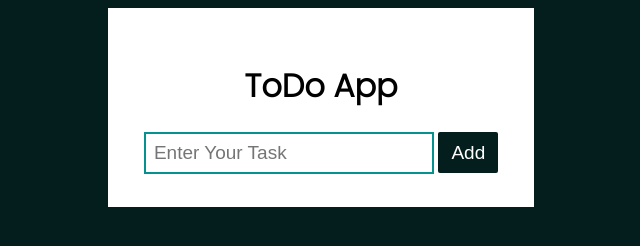
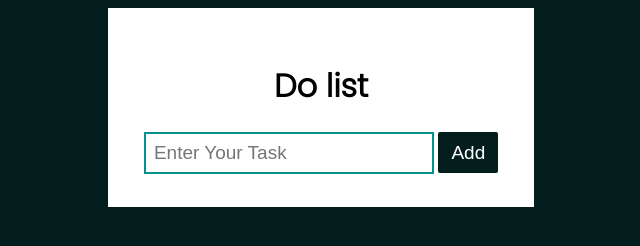
Before and after one commit to Pratikmhaske2004/techstudy.com, a plain HTML site: page list.html in a window 1280 px wide. Shown: the whole page, without its empty margins (317-957 px from the left). Drawn offline with Linux system fonts and the light colour scheme; a web font is replaced by a local one.

Commit message:
Update list.html

```diff
--- a/list.html
+++ b/list.html
@@ -11,7 +11,7 @@
 </head>
 <body>
    <div class="container">
-    <h1>ToDo App</h1>
+    <h1>Do list</h1>
     <div class="inputs">
         <input type="text" placeholder="Enter Your Task" id="inp">
         <button onclick="Add()">Add</button>
```
